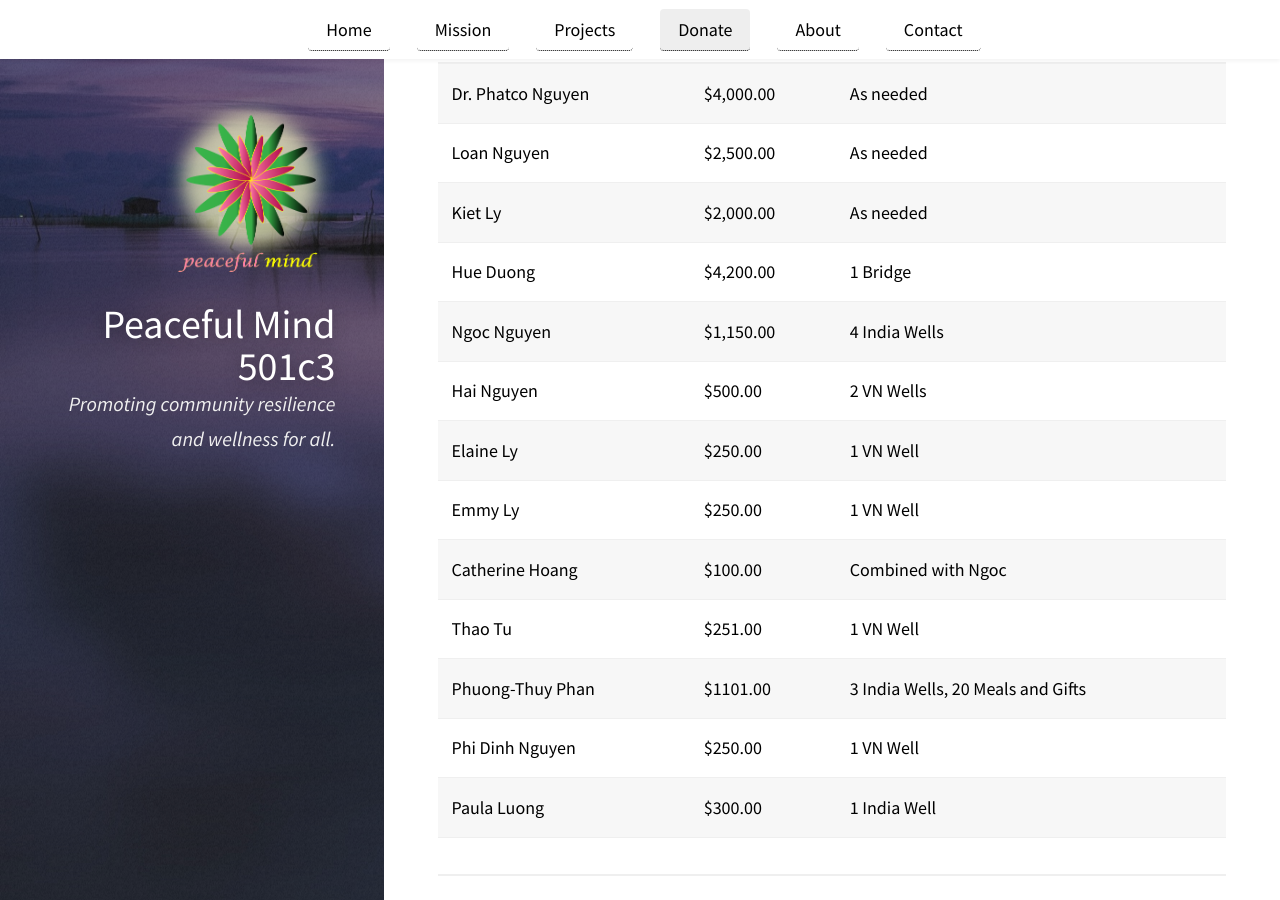
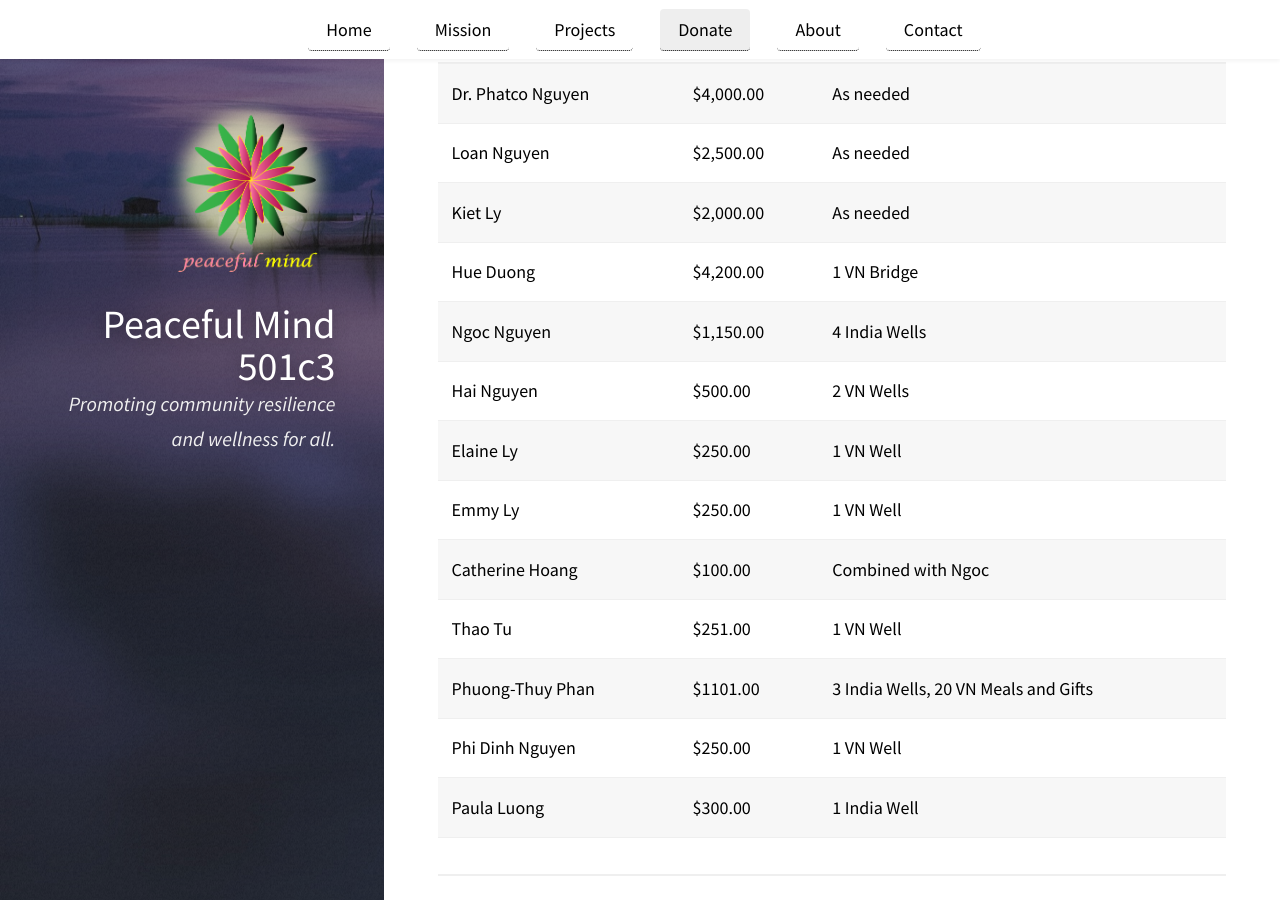
Before and after one commit to peacefulcenter/peacefulcenter.github.io, a Jekyll site: the page built from pages/donate.md, in a window 1280 px wide and 900 px high, scrolled down 1714 px. Built offline with Jekyll 4.4.1, drawn with Linux system fonts in a browser that asks for light colours; our own code applies the rules of GitHub Pages for plain Markdown files.

Commit message:
Update text

```diff
--- a/pages/donate.md
+++ b/pages/donate.md
@@ -84,21 +84,21 @@ _Peaceful Mind 501C3 is a tax-exempt organization. Tax ID: 39-2930680. Your dona
 
 ## Thank You to Our Donors – 2025 Projects
 
-| Donor Name        | Amount    | Mission                           |
-|-------------------|-----------|-----------------------------------|
-| Dr. Phatco Nguyen | $4,000.00 | As needed                         |
-| Loan Nguyen       | $2,500.00 | As needed                         |
-| Kiet Ly           | $2,000.00 | As needed                         |
-| Hue Duong         | $4,200.00 | 1 Bridge                          |
-| Ngoc Nguyen       | $1,150.00 | 4 India Wells                     |
-| Hai Nguyen        | $500.00   | 2 VN Wells                        |
-| Elaine Ly         | $250.00   | 1 VN Well                         |
-| Emmy Ly           | $250.00   | 1 VN Well                         |
-| Catherine Hoang   | $100.00   | Combined with Ngoc               |
-| Thao Tu           | $251.00   | 1 VN Well                         |
-| Phuong-Thuy Phan  | $1101.00  | 3 India Wells, 20 Meals and Gifts |
-| Phi Dinh Nguyen   | $250.00   | 1 VN Well                         |
-| Paula Luong       | $300.00   | 1 India Well                      |
+| Donor Name        | Amount    | Mission                              |
+|-------------------|-----------|--------------------------------------|
+| Dr. Phatco Nguyen | $4,000.00 | As needed                            |
+| Loan Nguyen       | $2,500.00 | As needed                            |
+| Kiet Ly           | $2,000.00 | As needed                            |
+| Hue Duong         | $4,200.00 | 1 VN Bridge                          |
+| Ngoc Nguyen       | $1,150.00 | 4 India Wells                        |
+| Hai Nguyen        | $500.00   | 2 VN Wells                           |
+| Elaine Ly         | $250.00   | 1 VN Well                            |
+| Emmy Ly           | $250.00   | 1 VN Well                            |
+| Catherine Hoang   | $100.00   | Combined with Ngoc                   |
+| Thao Tu           | $251.00   | 1 VN Well                            |
+| Phuong-Thuy Phan  | $1101.00  | 3 India Wells, 20 VN Meals and Gifts |
+| Phi Dinh Nguyen   | $250.00   | 1 VN Well                            |
+| Paula Luong       | $300.00   | 1 India Well                         |
 
 ---
 
```
